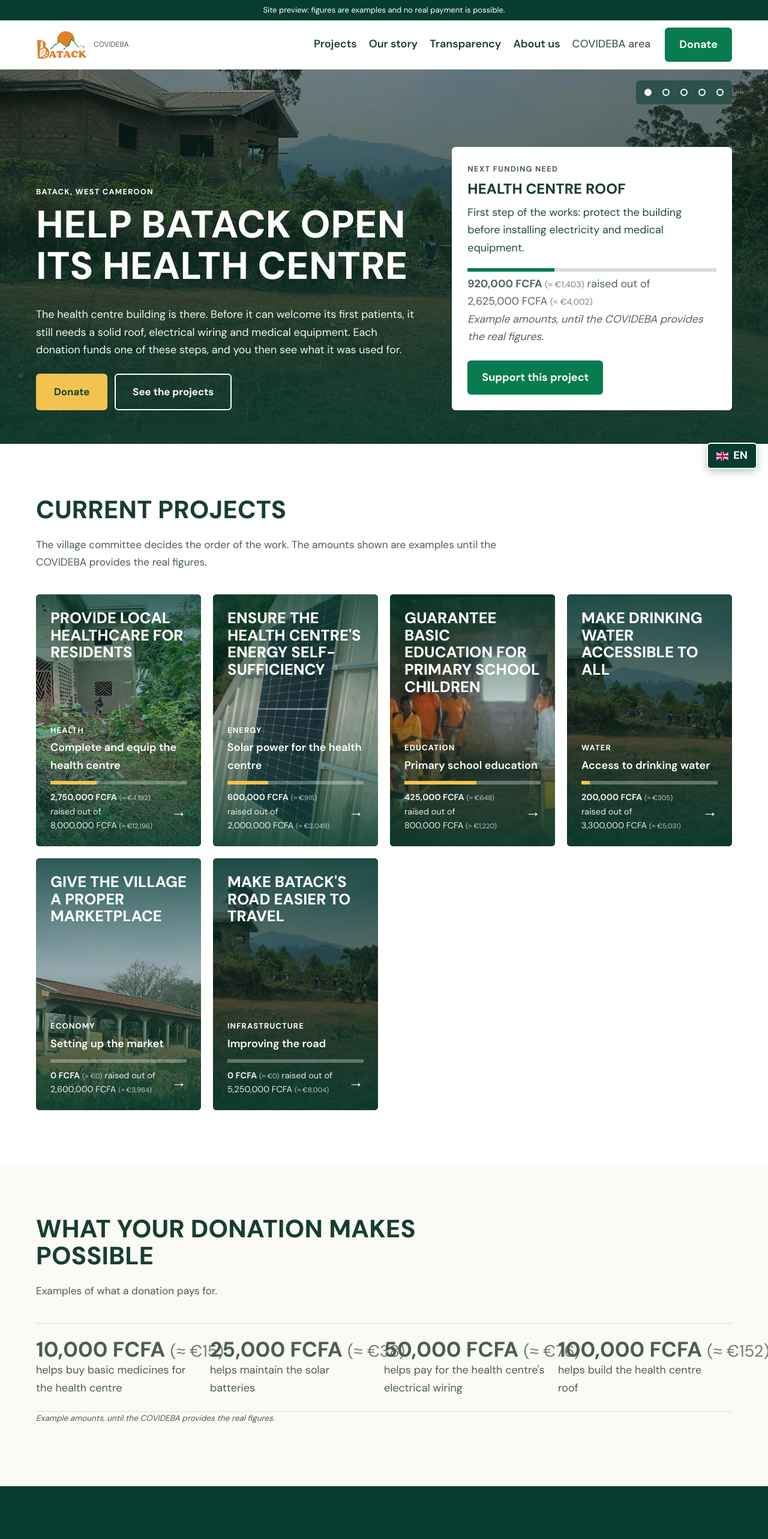
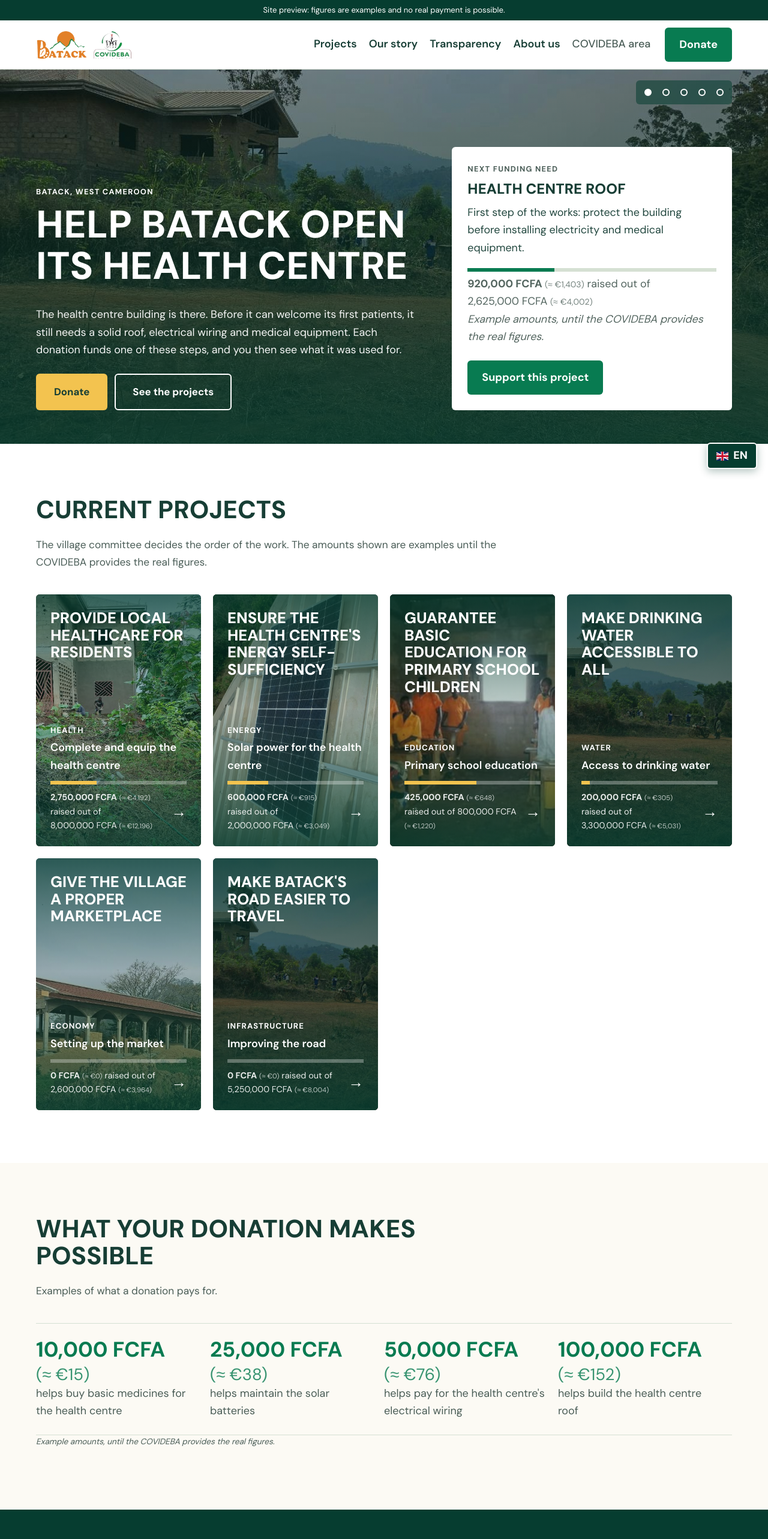
Before and after one commit to ConnectBatack/connectbatack3-site, a Next.js app: page /en in a window 1280 px wide. Shown: the top 2566 px of the page at 60% size. Built offline with nearby package versions, Linux system fonts and the light colour scheme.

Commit message:
Ajout du logo du COVIDEBA dans l'en-tête

```diff
--- a/src/app/globals.css
+++ b/src/app/globals.css
@@ -151,8 +151,9 @@ img { max-width: 100%; }
 .apparition-initial .progression-barre, .apparition-visible .progression-barre { width: var(--p); }
 .progression-texte { font-size: 0.9rem; color: var(--gris); margin-bottom: 0; }
 /* Équivalent en euros d'un montant en FCFA : en petit, sans couleur propre (hérite du texte). */
-.montant { white-space: nowrap; }
-.montant-euro { font-size: 0.78em; font-weight: 400; opacity: 0.8; }
+.montant-euro { font-size: 0.78em; font-weight: 400; opacity: 0.8; white-space: nowrap; }
+/* Dans la liste des montants de l'accueil, le montant garde la couleur du titre (et non le gris des phrases). */
+.liste-montants strong span { color: inherit; }
 
 /* ---------- montants mis en contexte ---------- */
 .liste-montants { display: grid; grid-template-columns: repeat(auto-fit, minmax(210px, 1fr)); border-top: 1px solid var(--trait); }
--- a/src/components/EnTete.js
+++ b/src/components/EnTete.js
@@ -2,6 +2,7 @@ import Link from "next/link";
 import Image from "next/image";
 import MenuMobile from "@/components/MenuMobile";
 import logoBatack from "../../public/images/logos/logo-batack.png";
+import logoCovideba from "../../public/images/logos/logo-covideba.png";
 
 export default function EnTete({ dict, lang }) {
   const liens = [
@@ -14,7 +15,8 @@ export default function EnTete({ dict, lang }) {
     <header className="entete">
       <Link className="logo logo-image" href={`/${lang}`}>
         <Image src={logoBatack} alt="Batack" height={46} preload />
-        <small>COVIDEBA</small>
+        {/* Logo du COVIDEBA à côté de celui de Batack, comme dans le pied de page (demande de Roy, 19/11/2026). */}
+        <Image src={logoCovideba} alt="COVIDEBA" height={46} preload />
       </Link>
       <nav className="navigation" aria-label={dict.nav.menu}>
         {liens.map(([href, texte]) => (
```
